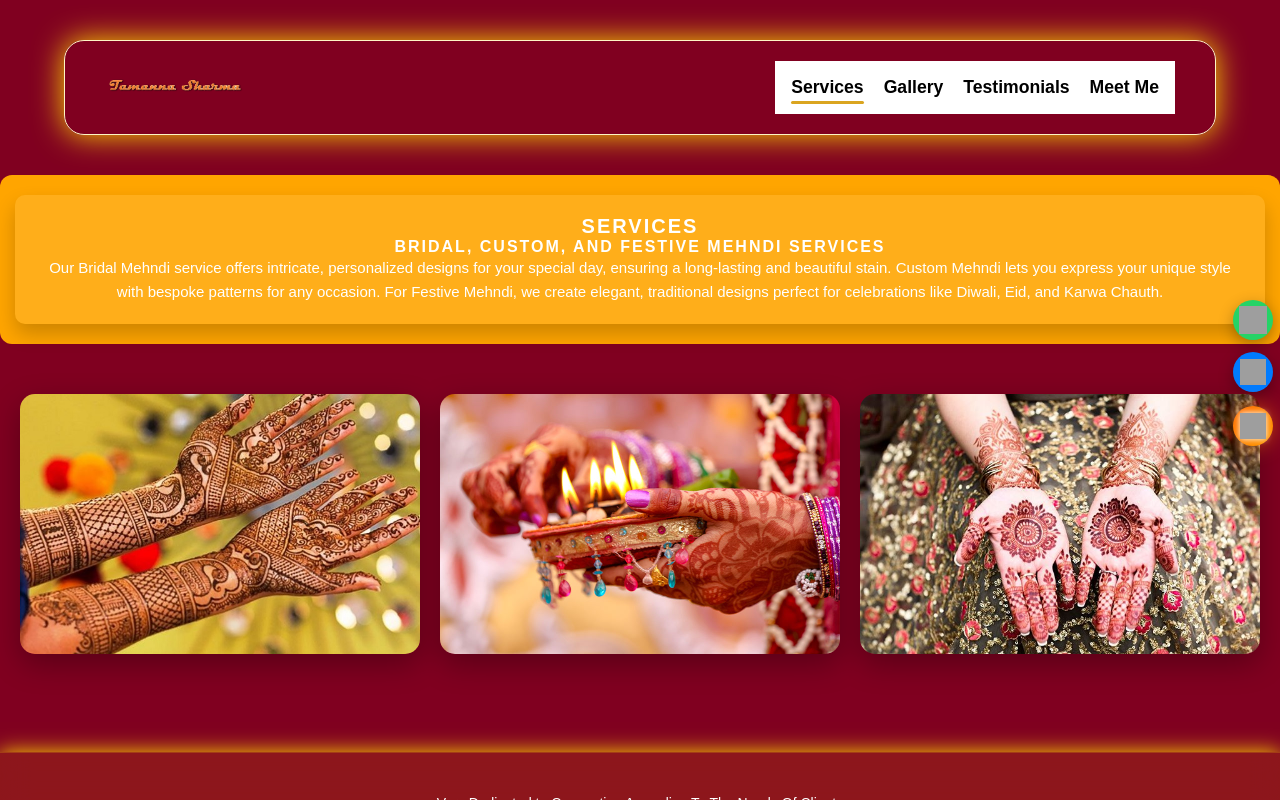
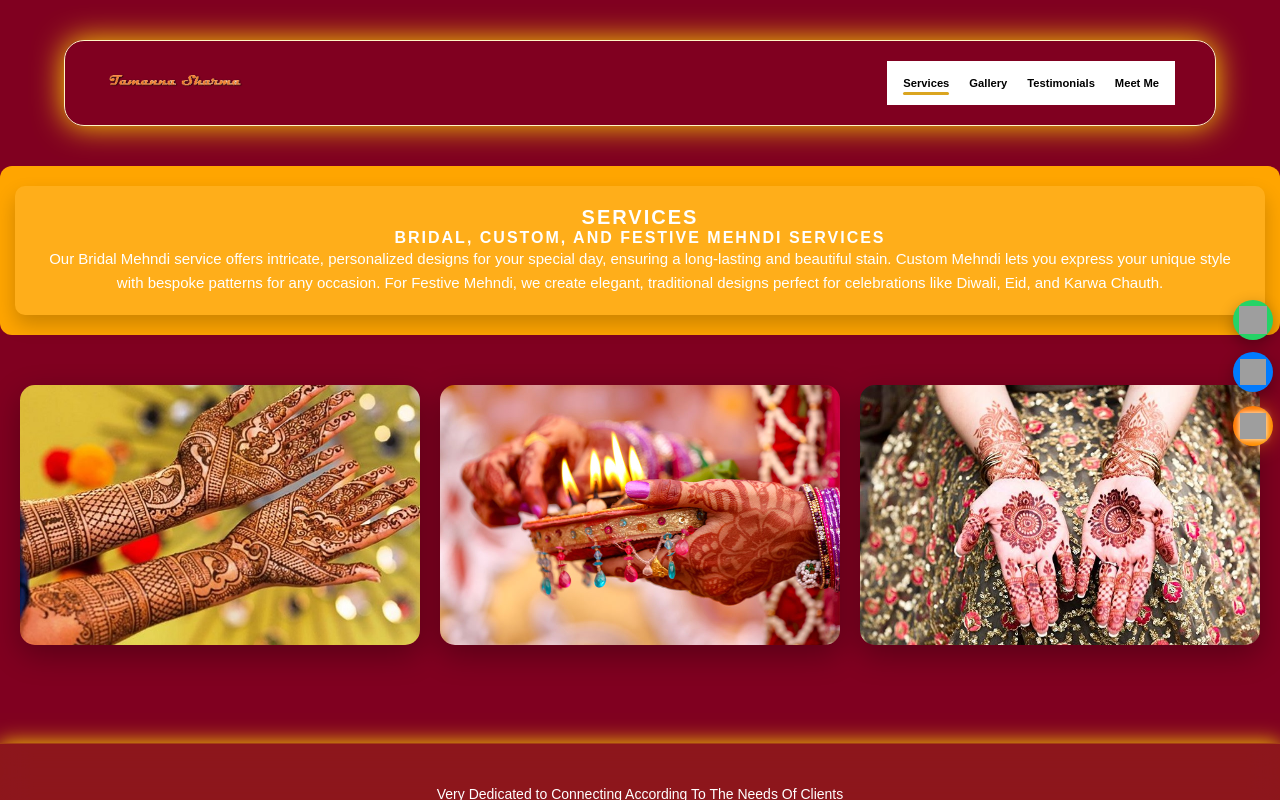
Before and after one commit to shekhu-tech/tam, a plain HTML site: page index.html in a window 1280 px wide. Drawn offline with Linux system fonts and the light colour scheme; grey boxes are pictures that could not be loaded.

Commit message:
Update styles.css

```diff
--- a/styles.css
+++ b/styles.css
@@ -131,7 +131,7 @@ nav a {
   position: relative;
   text-decoration: none;
   color: #000;
-  font-size: 1.1rem;
+  font-size: .7rem;
   font-weight: 600;
   transition: color 0.3s;
 }
```
